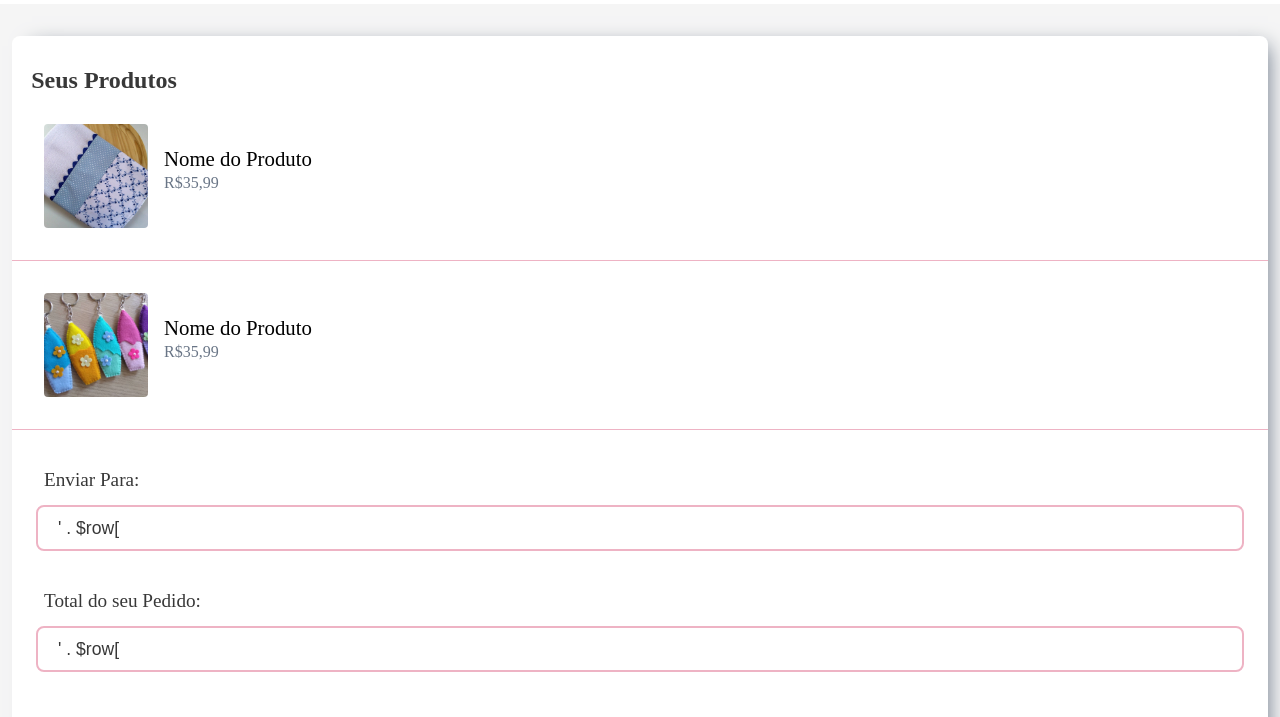
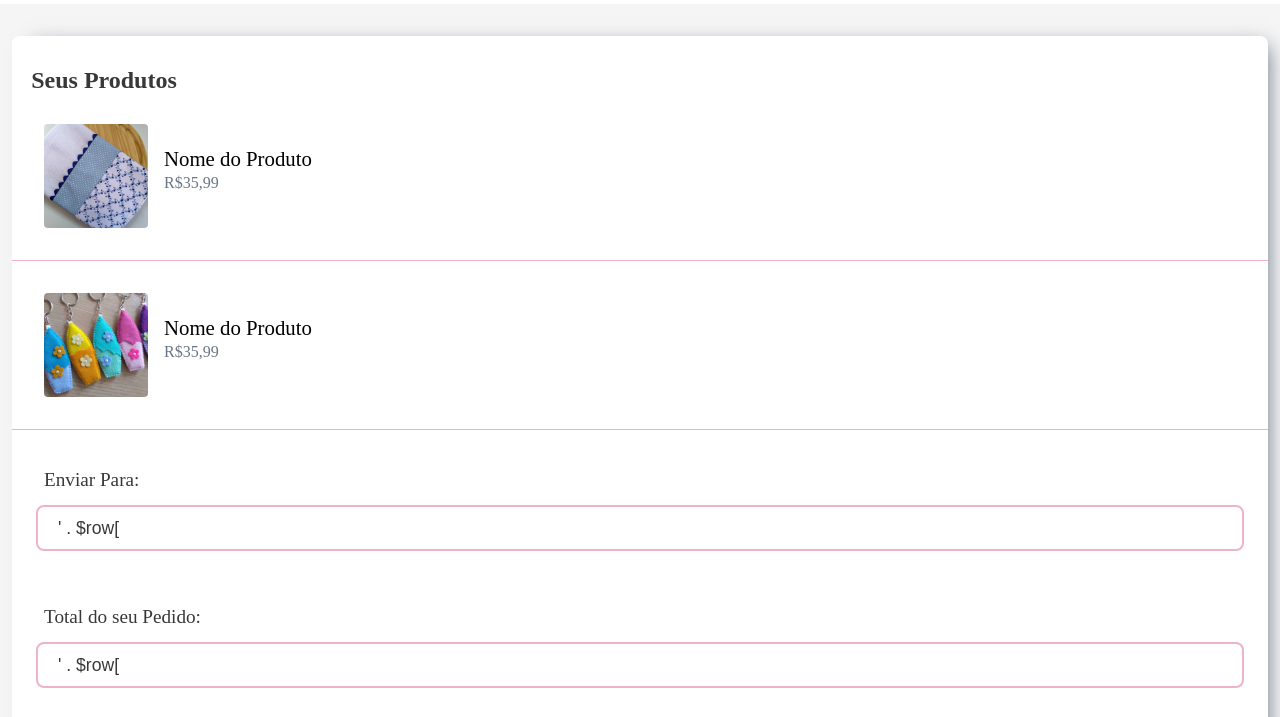
Before and after one commit to IguinN01/Artesanato-Mobile, a plain HTML site: page pagamento_metodo.html in a window 1280 px wide. Shown: the part 76-793 px from the top of the page. Drawn offline with nearby package versions, Linux system fonts and the light colour scheme; a web font is replaced by a local one.

Commit message:
Update pagamento_metodo.html

```diff
--- a/pagamento_metodo.html
+++ b/pagamento_metodo.html
@@ -7,6 +7,7 @@
   <link rel="stylesheet" href="assets/css/global/global.css" />
   <link rel="stylesheet" href="assets/css/pages/pagamento_metodo/import_pagamento_metodo.css" />
   <link rel="stylesheet" href="assets/css/pages/conta/partials/opcoes_styles.css">
+  <link rel="stylesheet" href="assets/css/pages/pagamento/partials/pagamento.css">
   <link rel="icon" type="image/png" sizes="32x32" href="assets/images/global/icon_logo.png" />
   <link rel="stylesheet" href="https://cdn.jsdelivr.net/npm/bootstrap-icons@1.10.3/font/bootstrap-icons.css" />
   <script src="https://code.jquery.com/jquery-3.6.0.min.js"></script>
```
